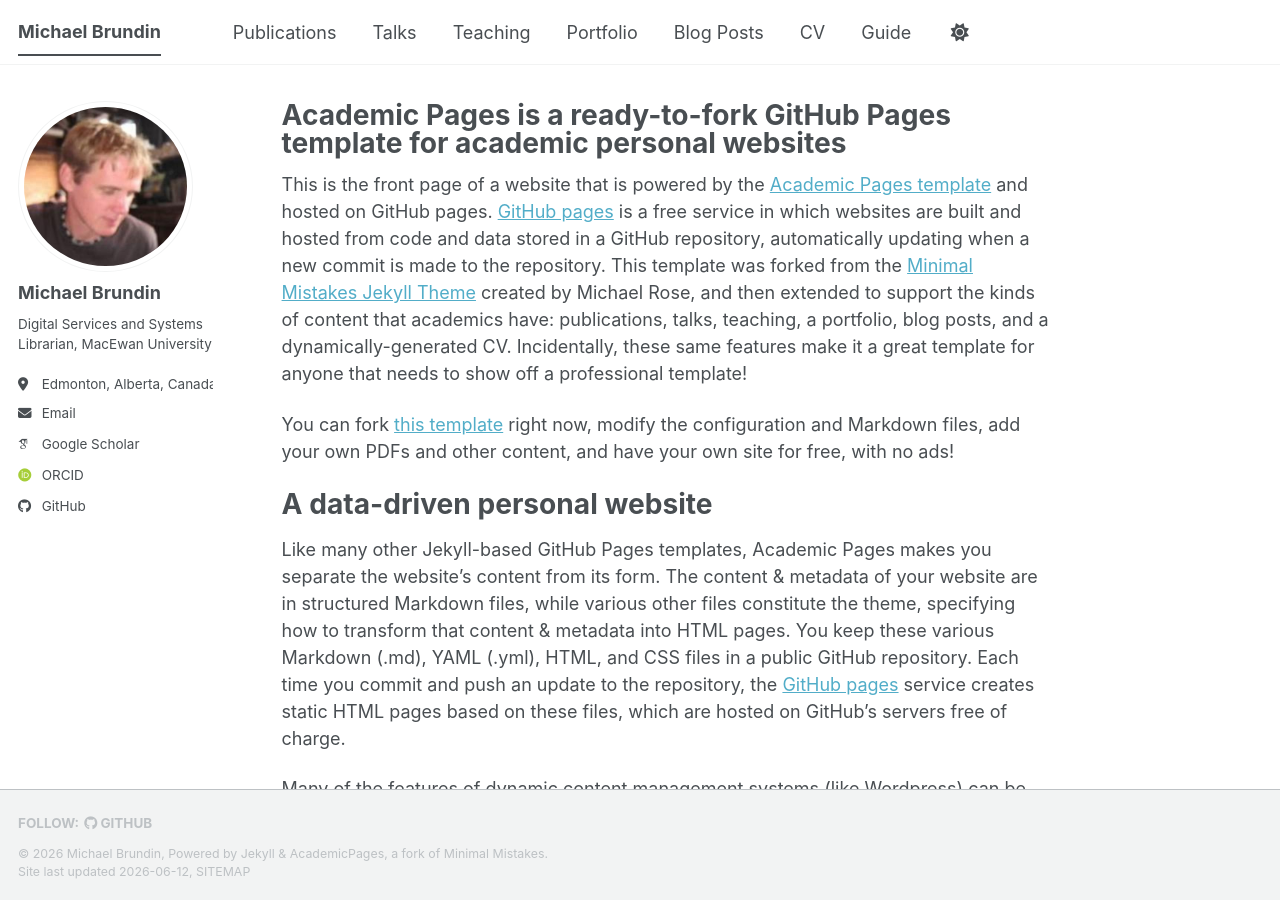
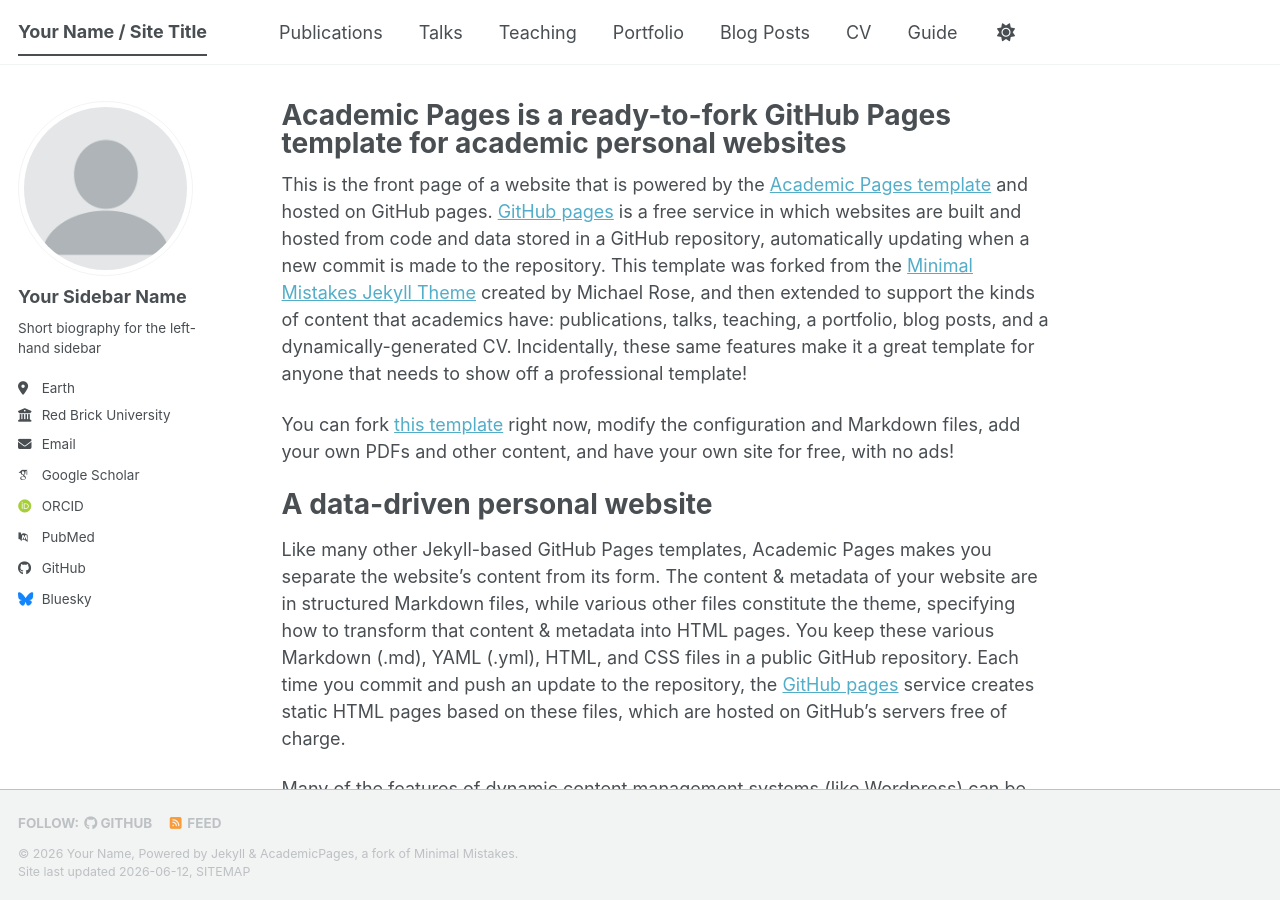
Before and after one commit to brundinm/brundinm.github.io, a Jekyll site: the page built from _pages/about.md, in a window 1280 px wide and 900 px high. Built offline with Jekyll 4.4.1, drawn with Linux system fonts in a browser that asks for light colours; some web fonts are replaced; a script bundle is joined from its source files by our own code; library files that are not in the unit come from our copies.

Commit message:
Add files via upload

```diff
--- a/_config.yml
+++ b/_config.yml
@@ -9,54 +9,55 @@
 # Basic Site Settings
 locale                   : "en-US"
 site_theme               : "default" # The available themes options are "default", "air", "sunrise", "mint", "dirt" and "contrast"
-title                    : "Michael Brundin"
-title_separator          : "&#124;"
-name                     : &name "Michael Brundin"
-description              : &description "Michael Brundin's faculty profile"   # Update this with a general description of your site, this is the default if not overridden by a page
-url                      : http://brundinm.github.io/ # The base hostname & protocol for your site e.g. "https://[your GitHub username].github.io",
+title                    : "Your Name / Site Title"
+title_separator          : "-"
+name                     : &name "Your Name"
+description              : &description "Your Name's academic portfolio"   # Update this with a general description of your site, this is the default if not overridden by a page
+url                      : https://academicpages.github.io # The base hostname & protocol for your site e.g. "https://[your GitHub username].github.io",
                                                            # or if you already have some other page hosted on Github then use "https://[your GitHub username].github.io/[Your Repo Name]"
 baseurl                  : "" # the subpath of your site, e.g. "/blog"
-repository               : "brundinm/brundinm.github.io"
+repository               : "academicpages/academicpages.github.io"
 
 # Site Author - The following control what appear as part of the author content on the side bar.
 #               If a field is blank the icon and link will not appear, otherwise it will be shown.
 #               Additional customization can be done by editing /_includes/author-profile.html
 author:
   # Biographic information
-  avatar           : "mrb.jpg"
-  name             : "Michael Brundin"
+  avatar           : "profile.png"
+  name             : "Your Sidebar Name"
   pronouns         : # example: "she/her"
-  bio              : "Digital Services and Systems Librarian, MacEwan University"
-  location         : "Edmonton, Alberta, Canada"
-  employer         : # "MacEwan University"
+  bio              : "Short biography for the left-hand sidebar"
+  location         : "Earth"
+  employer         : "Red Brick University"
   uri              : # URL
-  email            : "brundinm@macewan.ca"
+  email            : "none@example.org"
+
+  # Academic websites
+  academia         : # URL
+  arxiv            : # URL - Update with the correct link to your profile
+  googlescholar    : "https://scholar.google.com/citations?user=PS_CX0AAAAAJ"
+  inspire-hep      : # URL
+  impactstory      : # URL
+  orcid            : "https://orcid.org/yourorcidurl"
+  semantic         : # URL
+  ssrn             : # URL
+  pubmed           : "https://www.ncbi.nlm.nih.gov/pubmed/?term=john+snow"
+  researchgate     : # URL
+  scopus           : # URL
+  zotero           : # URL
+
 
   # Repositories and software development
   bitbucket        : # Username - Update with your username on the site
   codepen          : # Username
   dribbble         : # Username
-  github           : "brundinm"
+  github           : "academicpages"
   kaggle           : # Username
   stackoverflow    : # User number or user number and name (i.e., use "1" or "1/jeff-atwood")
 
-  # Academic websites
-  academia         : # URL
-  arxiv            : # URL - Update with the correct link to your profile
-  googlescholar    : "https://scholar.google.ca/citations?hl=en&user=XZeV34gAAAAJ&view_op=list_works&sortby=pubdate"
-  inspire-hep      : # URL
-  impactstory      : # URL
-  orcid            : "https://orcid.org/0000-0002-0307-4123"
-  semantic         : # URL
-  ssrn             : # URL
-  pubmed           : # URL
-  researchgate     : # URL
-  scopus           : # URL
-  zotero           : # URL
-
   # Social media
   artstation       : # Username
-  bluesky          : # Username
+  bluesky          : "bsky.app" # Replace this with you Bluesky username
   facebook         : # Username
   flickr           : # Username
   foursquare       : # Username
@@ -92,9 +93,9 @@
 
 # Site Settings
 teaser                   :  # filename of teaser fallback teaser image placed in /images/ for social media previews
-breadcrumbs              : true # true, false (default)
+breadcrumbs              : false # true, false (default)
 words_per_minute         : 160
-future                   : false
+future                   : true
 read_more                : "disabled" # if enabled, adds "Read more" links to excerpts
 talkmap_link             : false      #change to true to add link to talkmap on talks page
 comments:
@@ -124,7 +125,7 @@
       options:
         format           : "iso8601" # "iso8601" (default), "timestamp-seconds", "timestamp-milliseconds"
 atom_feed:
-  hide                   : true     # change to true to hide the RSS feed in the footer
+  hide                   : false     # change to true to hide the RSS feed in the footer
   path                   : # blank (default) uses feed.xml
 
 
@@ -219,10 +220,19 @@
 
 
 # These settings control the types of collections used by the template
-#collections:
-#  gallery:
-#    output: true
-#    permalink: /:collection/:path/
+collections:
+  teaching:
+    output: true
+    permalink: /:collection/:path/
+  publications:
+    output: true
+    permalink: /:collection/:path/
+  portfolio:
+    output: true
+    permalink: /:collection/:path/
+  talks:
+    output: true
+    permalink: /:collection/:path/
 
 
 # These settings control how pages and collections are included in the site
@@ -234,7 +244,7 @@
     values:
       layout: single
       author_profile: true
-      read_time: false
+      read_time: true
       comments: true
       share: true
       related: true
@@ -263,15 +273,15 @@
       author_profile: true
       share: true
       comments: true
-  # _gallery
+  # _portfolio
   - scope:
       path: ""
-      type: gallery
+      type: portfolio
     values:
       layout: single
       author_profile: true
       share: true
-      comments: true
+      comment: true
   # _talks
   - scope:
       path: ""
```
